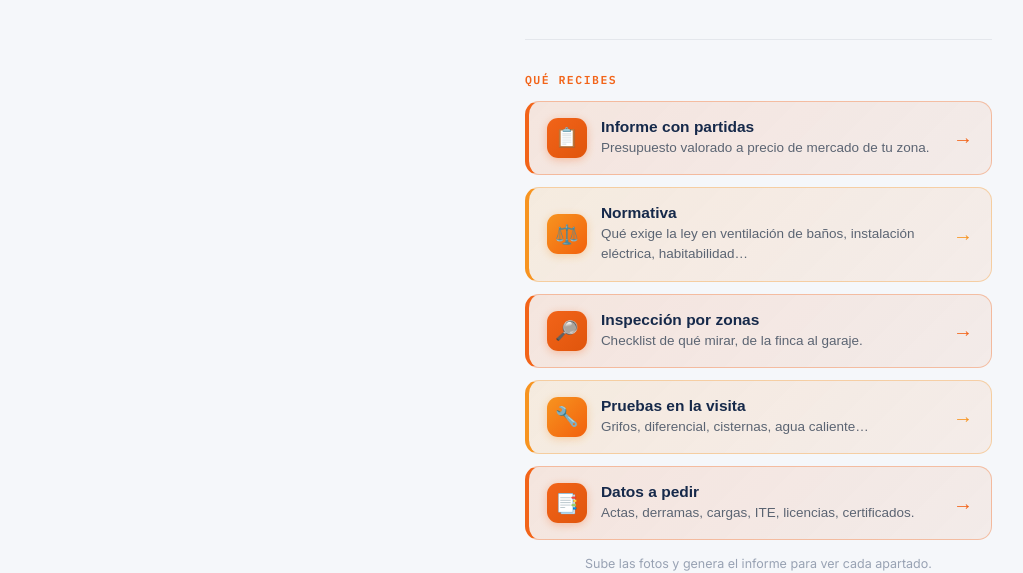
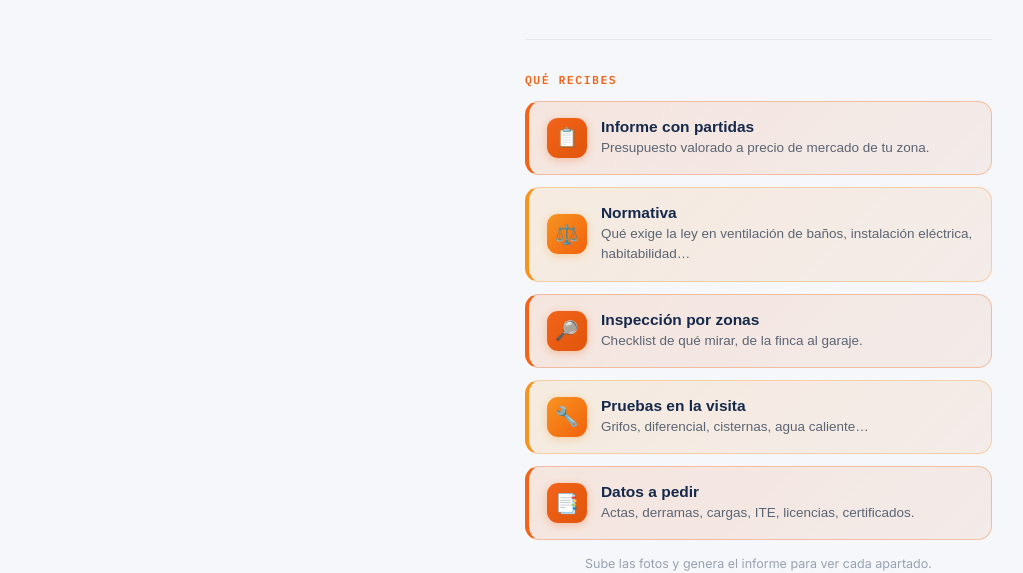
Before and after one commit to juliopuente7/wisebuy, a React (Vite) app in the folder wisebuy-netlify-final/: page / in a window 1280 px wide. Shown: the part 1640-2213 px from the top of the page, without its empty margins (128-1151 px from the left). Built offline with nearby package versions, Linux system fonts and the light colour scheme.

Commit message:
Add files via upload

```diff
--- a/wisebuy-netlify-final/src/wisebuy-app.jsx
+++ b/wisebuy-netlify-final/src/wisebuy-app.jsx
@@ -1282,7 +1282,6 @@ OBLIGATORIO: rellena SIEMPRE estos campos, nunca los dejes vacíos: cada partida
                       <div style={{ fontWeight: 700, fontSize: 15.5, color: C.ink }}>{t}</div>
                       <div style={{ color: C.sub, fontSize: 13.5, lineHeight: 1.5, marginTop: 2 }}>{d}</div>
                     </div>
-                    <span style={{ flexShrink: 0, fontSize: 20, color: col, fontWeight: 700 }}>→</span>
                   </button>
                 ))}
               </div>
@@ -1327,7 +1326,7 @@ OBLIGATORIO: rellena SIEMPRE estos campos, nunca los dejes vacíos: cada partida
                   ["Cuánto se puede negociar el precio", "cuanto-negociar-precio-piso"],
                   ["Qué es la ITE y por qué te importa", "que-es-la-ite"],
                 ].map(([t, slug]) => (
-                  <a key={slug} href={"/guias/" + slug + "/"} style={{ display: "flex", alignItems: "center", gap: 10, background: C.card, border: `1px solid ${C.line}`, borderRadius: 12, padding: "14px 16px", textDecoration: "none", color: C.navy, fontWeight: 600, fontSize: 14.5, lineHeight: 1.35 }}>
+                  <a key={slug} href={"/guias/" + slug + ".html"} style={{ display: "flex", alignItems: "center", gap: 10, background: C.card, border: `1px solid ${C.line}`, borderRadius: 12, padding: "14px 16px", textDecoration: "none", color: C.navy, fontWeight: 600, fontSize: 14.5, lineHeight: 1.35 }}>
                     <span style={{ color: C.orange, fontWeight: 700 }}>›</span><span>{t}</span>
                   </a>
                 ))}
```
